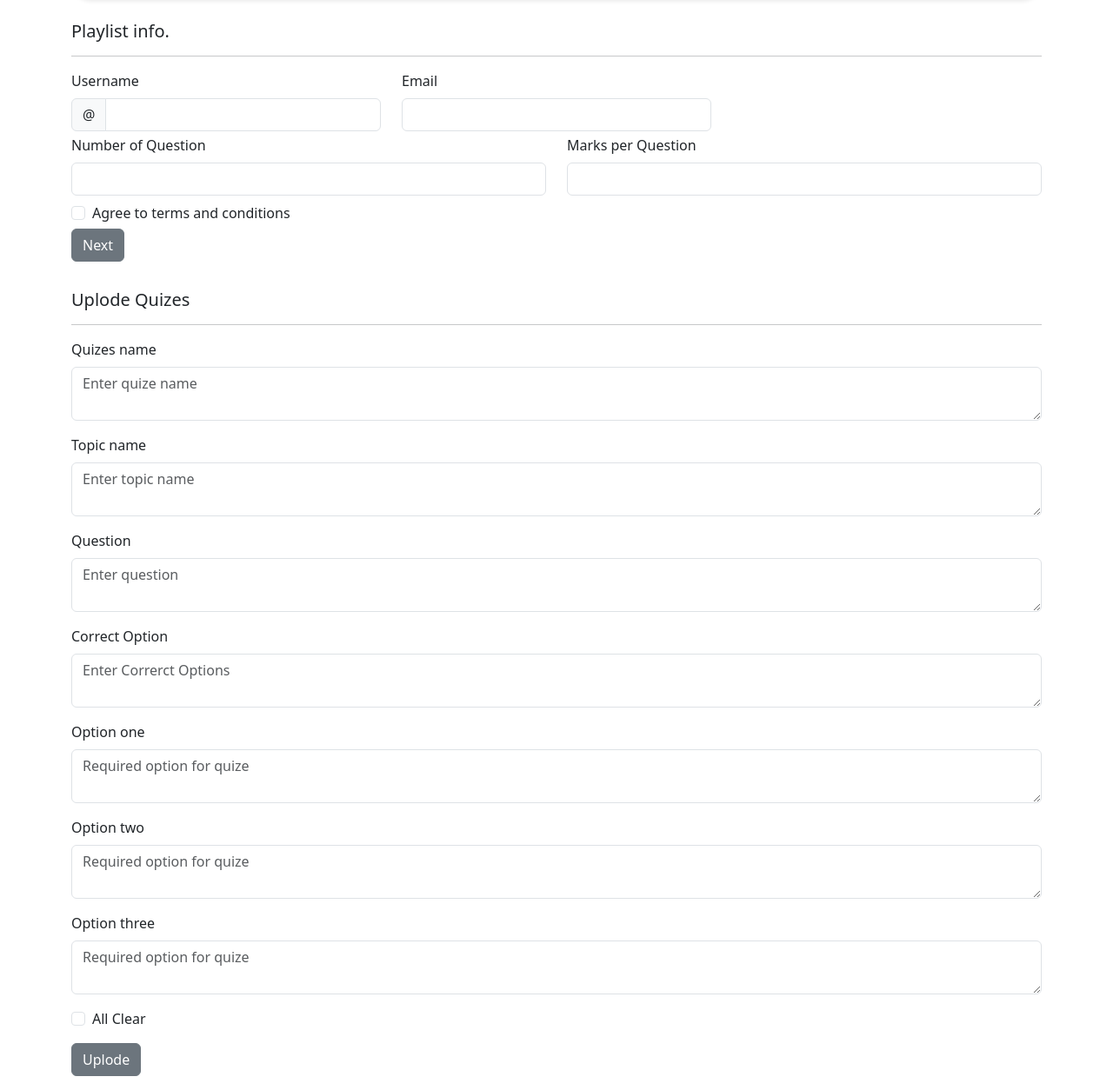
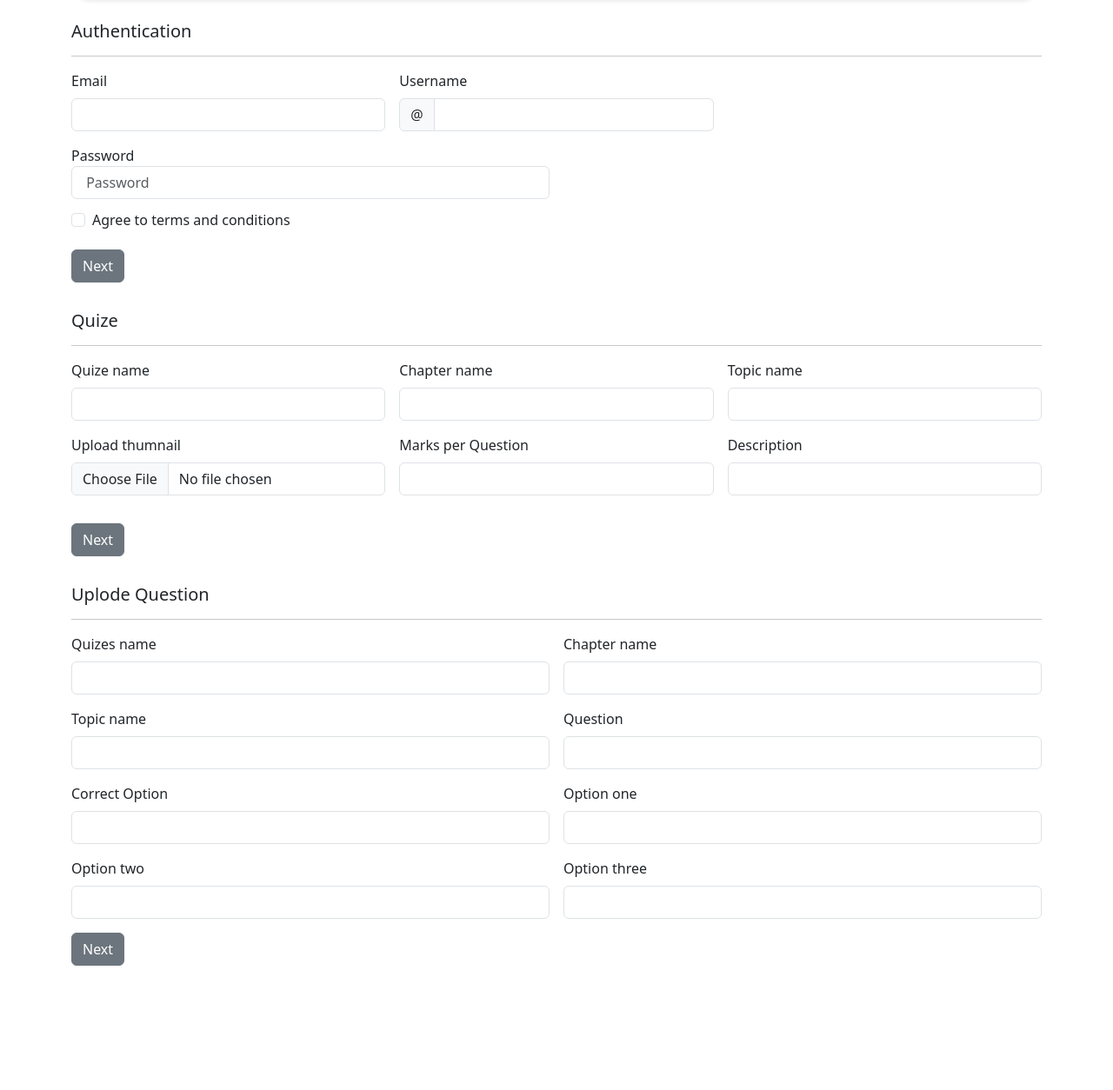
Before and after one commit to yashkarambe/Web-Platform-for-Teaching, a Django app: page /Registration/quizes in a window 1280 px wide. Shown: the part 69-1323 px from the top of the page at 87% size. After the commit the page ends 1180 px from the top, so only its background shows below. Run offline with Django 4.2, Linux system fonts and the light colour scheme.

Commit message:
Quize & its DB

```diff
--- a/Registration/templates/Registration/teacher/quizes.html
+++ b/Registration/templates/Registration/teacher/quizes.html
@@ -2,8 +2,7 @@
 {% block title %} - teacher {% endblock %}
 {% block navbar %}
 <nav class=" container my-4">
-        <ul class="nav nav-pills nav-fill gap-2 p-1 small bg-dark   rounded-5 shadow-sm" id="pillNav2" role="tablist"
-            style="--bs-nav-link-color: var(--bs-light-text); --bs-nav-pills-link-active-color: var(--bs-cyan-600); --bs-nav-pills-link-active-bg: var(--bs-light-bg-subtle);
+    <ul class="nav nav-pills nav-fill gap-2 p-1 small bg-dark   rounded-5 shadow-sm" id="pillNav2" role="tablist" style="--bs-nav-link-color: var(--bs-light-text); --bs-nav-pills-link-active-color: var(--bs-cyan-600); --bs-nav-pills-link-active-bg: var(--bs-light-bg-subtle);
             --bs-nav-link-hover-color: var(--bs-light-bg-subtle);">
         <li class="nav-item" role="presentation">
             <button class="nav-link  rounded-5" id="Leacture" data-bs-toggle="tab" type="button" role="tab"
@@ -22,9 +21,17 @@
 {% endblock %}
 {% block body %}
 <div class="container my-2">
-        <h5 >Playlist info.</h5>
+    <h5>Authentication</h5>
     <hr>
-        <form class="row g-3needs-validation" novalidate>
+    <form class="row g-3 needs-validation" novalidate>
+        <div class="col-md-4">
+            <label for="validationCustom02" class="form-label">Email</label>
+            <input type="text" class="form-control" id="validationCustom02" required>
+            <div class="invalid-feedback">
+                Email required.
+            </div>
+        </div>
+
         <div class="col-md-4">
             <label for="validationCustomUsername" class="form-label">Username</label>
             <div class="input-group has-validation">
@@ -37,27 +44,12 @@
             </div>
         </div>
 
-            <div class="col-md-4">
-                <label for="validationCustom02" class="form-label">Email</label>
-                <input type="text" class="form-control" id="validationCustom02" required>
-                <div class="valid-feedback">
-                    Email required.
-                </div>
-            </div>
-
-            <div class="col-md-6 my-1">
-                <label for="validationCustom03" class="form-label">Number of Question</label>
-                <input type="text" class="form-control" id="validationCustom03" required>
+        <div class="form-label col-md-6">
+            <label for="aut_pass">Password</label>
+            <input type="password" class="form-control" id="aut_pass" placeholder=" Password" fdprocessedid="ey9l7q"
+                name="aut_pass" required>
             <div class="invalid-feedback">
-                    Please provide no. of lectures.
-                </div>
-            </div>
-
-            <div class="col-md-6 my-1">
-                <label for="validationCustom03" class="form-label">Marks per Question</label>
-                <input type="text" class="form-control" id="validationCustom03" required>
-                <div class="invalid-feedback">
-                    Please provide marks.
+                Please provide a valid password.
             </div>
         </div>
 
@@ -73,87 +65,165 @@
             </div>
         </div>
         <div class="col-12">
-                <a href="#Uplode_Quizes"><button class="btn btn-secondary" type="submit" >Next</button></a>
+            <a href="#Uplode_Quizes"><button class="btn btn-secondary" type="submit">Next</button></a>
+        </div>
+    </form><br>
+</div>
+
+
+<div class="container my-2">
+    <h5>Quize</h5>
+    <hr>
+    <form class="row g-3 needs-validation" novalidate>
+
+        <div class="col-md-4 col-sm-6">
+            <label for="Playlist_Name" class="form-label">Quize name</label>
+            <input type="text" class="form-control" id="Topic_name" name="Playlist_Name" required>
+            <div class="invalid-feedback">
+                Quize name required.
+            </div>
+        </div>
+
+        <div class="col-md-4 col-sm-6">
+            <label for="Chapter_name" class="form-label">Chapter name</label>
+            <div class="input-group has-validation">
+                <input type="text" class="form-control" id="Chapter_name" name="Chapter_name"
+                    aria-describedby="inputGroupPrepend" required>
+                <div class="invalid-feedback">
+                    Please provide a Chapter name.
+                </div>
+            </div>
+        </div>
+
+        <div class="col-md-4 col-sm-6">
+            <label for="Topic_name" class="form-label">Topic name</label>
+            <input type="text" class="form-control" id="Topic_name" required name="Topic_name">
+            <div class="invalid-feedback">
+                Topic name required.
+            </div>
+        </div>
+
+        <div class="mb-3 col-md-4 col-sm-6">
+            <label for="thumnail" class="form-label">Upload thumnail</label>
+            <input type="file" class="form-control" aria-label="file example" id="thumnail" name="thumnail" required>
+            <div class="invalid-feedback">Please Uplode thumnail.</div>
+        </div>
+
+        <div class="mb-3 col-md-4 col-sm-6">
+            <label for="validationCustom03" class="form-label">Marks per Question</label>
+            <input type="text" class="form-control" id="validationCustom03" required>
+            <div class="invalid-feedback">
+                Please provide marks.
+            </div>
+        </div>
+
+        <div class="col-md-4 col-sm-6">
+            <label for="Shor_Desc" class="form-label">Description</label>
+            <input type="text" class="form-control" id="Shor_Desc" required name="Shor_Desc">
+            <div class="invalid-feedback">
+                Describe with minimum 500 words.
+            </div>
+        </div>
+
+        <div class="col-12">
+            <a href="#Uplode_Quizes"><button class="btn btn-secondary" type="submit">Next</button></a>
         </div>
     </form><br>
 </div>
 
 <div class="container ">
-        <h5 id="Uplode_Quizes">Uplode Quizes</h5>
+    <h5 id="Uplode_Quizes">Uplode Question</h5>
     <hr>
-        <form class="needs-validation" novalidate>
-
-            <div class="mb-3">
-                <label for="validationTextarea" class="form-label">Quizes name</label>
-                <textarea class="form-control" id="validationTextarea" placeholder="Enter quize name"
-                    required></textarea>
+    <form class="row g-3 needs-validation" novalidate>
+        <div class="col-md-6 col-sm-6">
+            <label for="Quizes_name" class="form-label">Quizes name</label>
+            <div class="input-group has-validation">
+                <input type="text" class="form-control" id="Quizes_name" name="Quizes_name"
+                    aria-describedby="inputGroupPrepend" required>
                 <div class="invalid-feedback">
                     Please enter a Quizes name.
                 </div>
             </div>
+        </div>
 
-            <div class="mb-3">
-                <label for="validationTextarea" class="form-label">Topic name</label>
-                <textarea class="form-control" id="validationTextarea" placeholder="Enter topic name"
-                    required></textarea>
+        <div class="col-md-6 col-sm-6">
+            <label for="Chapter_name" class="form-label">Chapter name</label>
+            <div class="input-group has-validation">
+                <input type="text" class="form-control" id="Chapter_name" name="Chapter_name"
+                    aria-describedby="inputGroupPrepend" required>
                 <div class="invalid-feedback">
-                    Please enter a topic name.
+                    Please provide a Chapter name.
+                </div>
             </div>
         </div>
 
-            <div class="mb-3">
-                <label for="validationTextarea" class="form-label">Question</label>
-                <textarea class="form-control" id="validationTextarea" placeholder="Enter question"
-                    required></textarea>
+        <div class="col-md-6 col-sm-6">
+            <label for="Chapter_name" class="form-label">Topic name</label>
+            <div class="input-group has-validation">
+                <input type="text" class="form-control" id="Chapter_name" name="Chapter_name"
+                    aria-describedby="inputGroupPrepend" required>
+                <div class="invalid-feedback">
+                    Please provide a topic name.
+                </div>
+            </div>
+        </div>
+        <div class="col-md-6 col-sm-6">
+            <label for="Chapter_name" class="form-label">Question</label>
+            <div class="input-group has-validation">
+                <input type="text" class="form-control" id="Chapter_name" name="Chapter_name"
+                    aria-describedby="inputGroupPrepend" required>
                 <div class="invalid-feedback">
                     Please enter a Question.
                 </div>
             </div>
+        </div>
 
-            <div class="mb-3">
-                <label for="validationTextarea" class="form-label">Correct Option</label>
-                <textarea class="form-control" id="validationTextarea" placeholder="Enter Correrct Options"
-                    required></textarea>
+        <div class="col-md-6 col-sm-6">
+            <label for="Chapter_name" class="form-label">Correct Option</label>
+            <div class="input-group has-validation">
+                <input type="text" class="form-control" id="Chapter_name" name="Chapter_name"
+                    aria-describedby="inputGroupPrepend" required>
                 <div class="invalid-feedback">
                     Please enter Correct options.
                 </div>
             </div>
-            <div class="mb-3">
-                <label for="validationTextarea" class="form-label">Option one</label>
-                <textarea class="form-control" id="validationTextarea" placeholder="Required option for quize"
-                    required></textarea>
+        </div>
+
+        <div class="col-md-6 col-sm-6">
+            <label for="Chapter_name" class="form-label">Option one</label>
+            <div class="input-group has-validation">
+                <input type="text" class="form-control" id="Chapter_name" name="Chapter_name"
+                    aria-describedby="inputGroupPrepend" required>
                 <div class="invalid-feedback">
                     Please enter a options.
                 </div>
             </div>
-            <div class="mb-3">
-                <label for="validationTextarea" class="form-label">Option two</label>
-                <textarea class="form-control" id="validationTextarea" placeholder="Required option for quize"
-                    required></textarea>
+        </div>
+        <div class="col-md-6 col-sm-6">
+            <label for="Chapter_name" class="form-label">Option two</label>
+            <div class="input-group has-validation">
+                <input type="text" class="form-control" id="Chapter_name" name="Chapter_name"
+                    aria-describedby="inputGroupPrepend" required>
                 <div class="invalid-feedback">
-                    Please enter a options.
+                    Please enter a options two.
                 </div>
             </div>
-            <div class="mb-3">
-                <label for="validationTextarea" class="form-label">Option three</label>
-                <textarea class="form-control" id="validationTextarea" placeholder="Required option for quize"
-                    required></textarea>
+        </div>
+        <div class="col-md-6 col-sm-6">
+            <label for="Chapter_name" class="form-label">Option three</label>
+            <div class="input-group has-validation">
+                <input type="text" class="form-control" id="Chapter_name" name="Chapter_name"
+                    aria-describedby="inputGroupPrepend" required>
                 <div class="invalid-feedback">
-                    Please enter a options.
+                    Please enter a options three.
+                </div>
             </div>
         </div>
 
-
-            <div class="form-check mb-3">
-                <input type="checkbox" class="form-check-input" id="validationFormCheck1" required>
-                <label class="form-check-label" for="validationFormCheck1">All Clear</label>
-                <div class="invalid-feedback">Check all option are correct.</div>
+        <div class="col-12">
+            <a href="#Uplode_Quizes"><button class="btn btn-secondary" type="submit">Next</button></a>
         </div>
-
-            <div class="mb-3">
-                <button class="btn btn-secondary" type="submit"> Uplode </button>
-            </div>
-        </form>
+    </form><br>
 </div>
 {% endblock %}
 {% block js %}
--- a/Registration/templates/Registration/teacher/teacher.html
+++ b/Registration/templates/Registration/teacher/teacher.html
@@ -53,7 +53,7 @@
             <div class="col-md-4">
                 <label for="Email_aut" class="form-label">Email</label>
                 <input type="text" class="form-control" id="Email_aut" name="Email_aut" required>
-                <div class="valid-feedback">
+                <div class="invalid-feedback">
                     Email required.
                 </div>
             </div>
```
Also changed, not shown: Registration/models.py (+8 -1 lines). Lines whose indentation alone changed are shown as unchanged.
